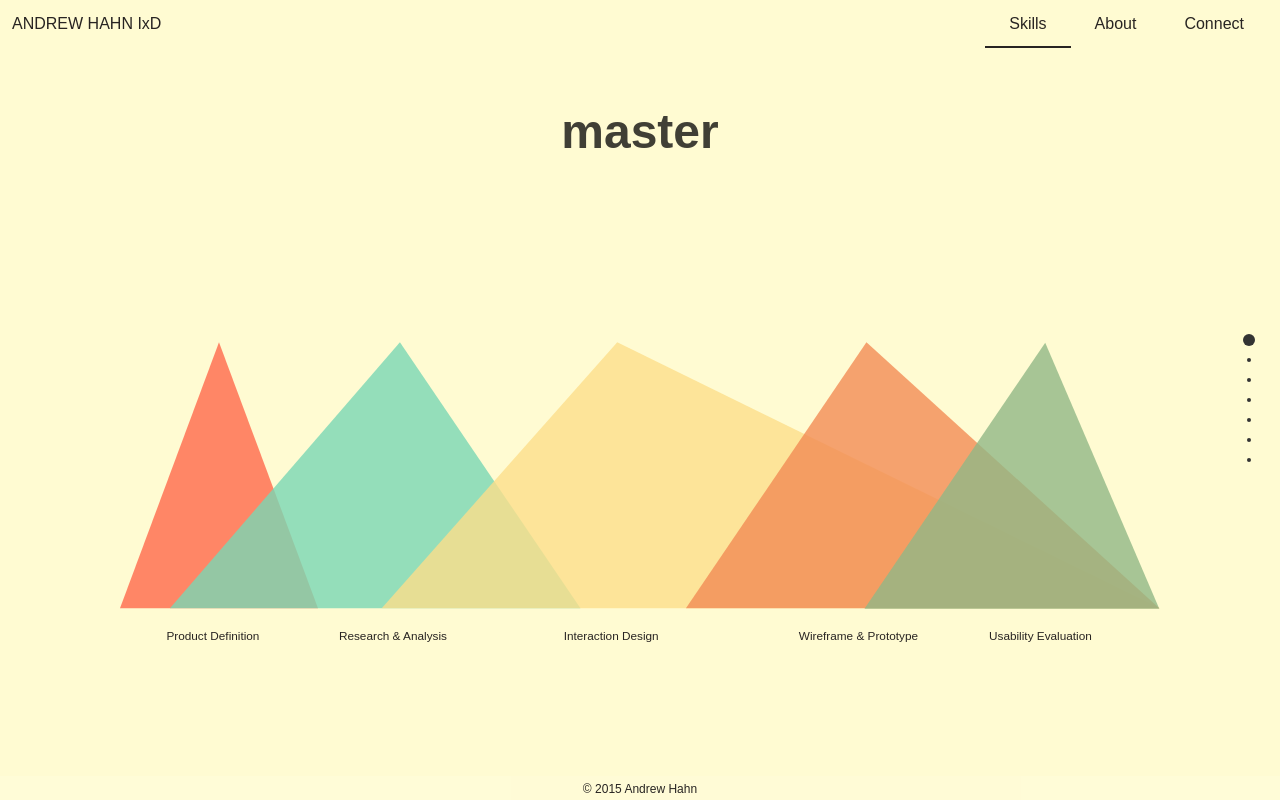
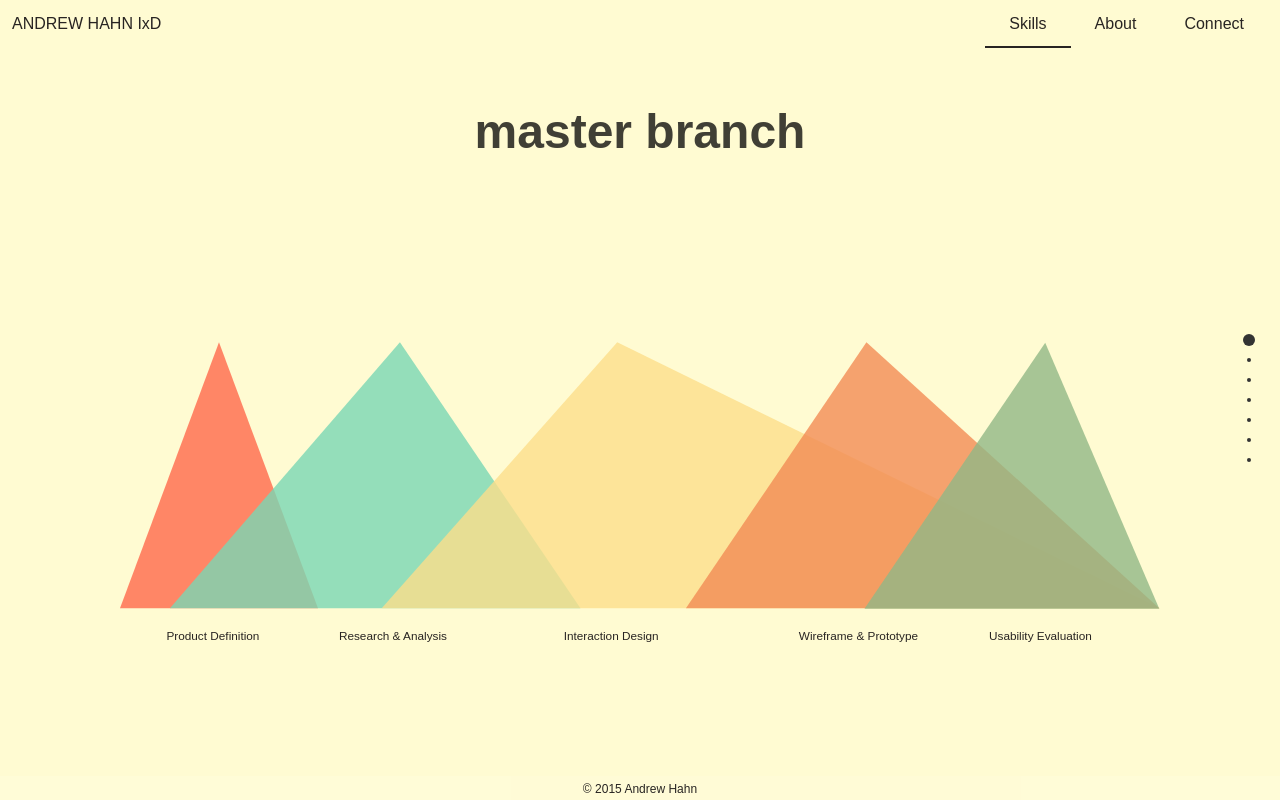
Before and after one commit to Hahndrew/portfolio2, a website: page home.html in a window 1280 px wide. Drawn offline with nearby package versions, Linux system fonts and the light colour scheme; a web font is replaced by a local one.

Commit message:
title update

```diff
--- a/home.html
+++ b/home.html
@@ -64,7 +64,7 @@
 	<!-- Section 1 : Design Process ************************* -->
 	<!-- **************************************************** -->
 	<div class="section designProcess fadeIn">
-		<h1 id="designProcessPageTitle">master</h1>
+		<h1 id="designProcessPageTitle">master branch</h1>
 		<figure>
 			<!-- <img src="images/charts/design-process-chart.png" alt="Design Process Chart"> -->
 
```
